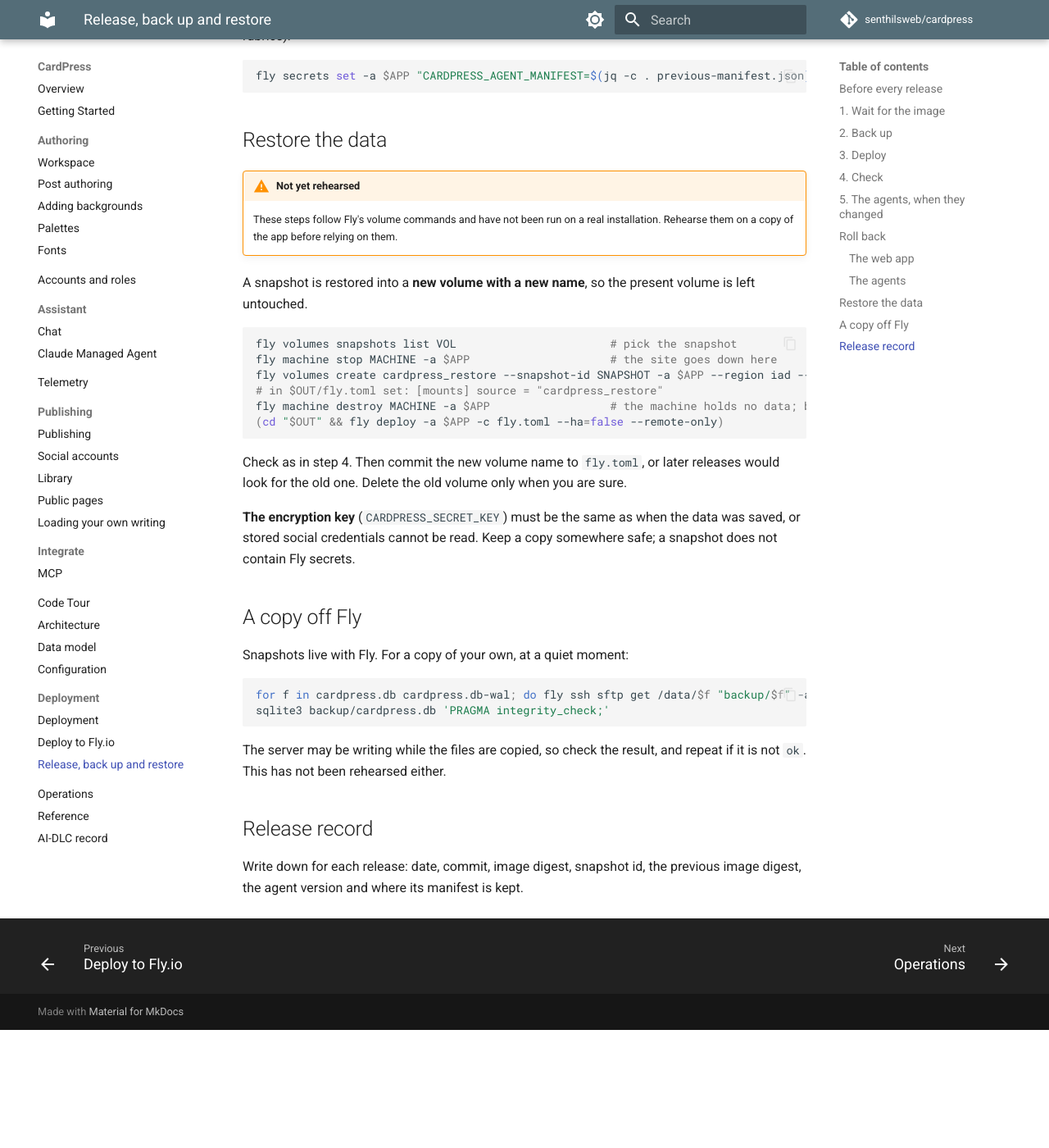
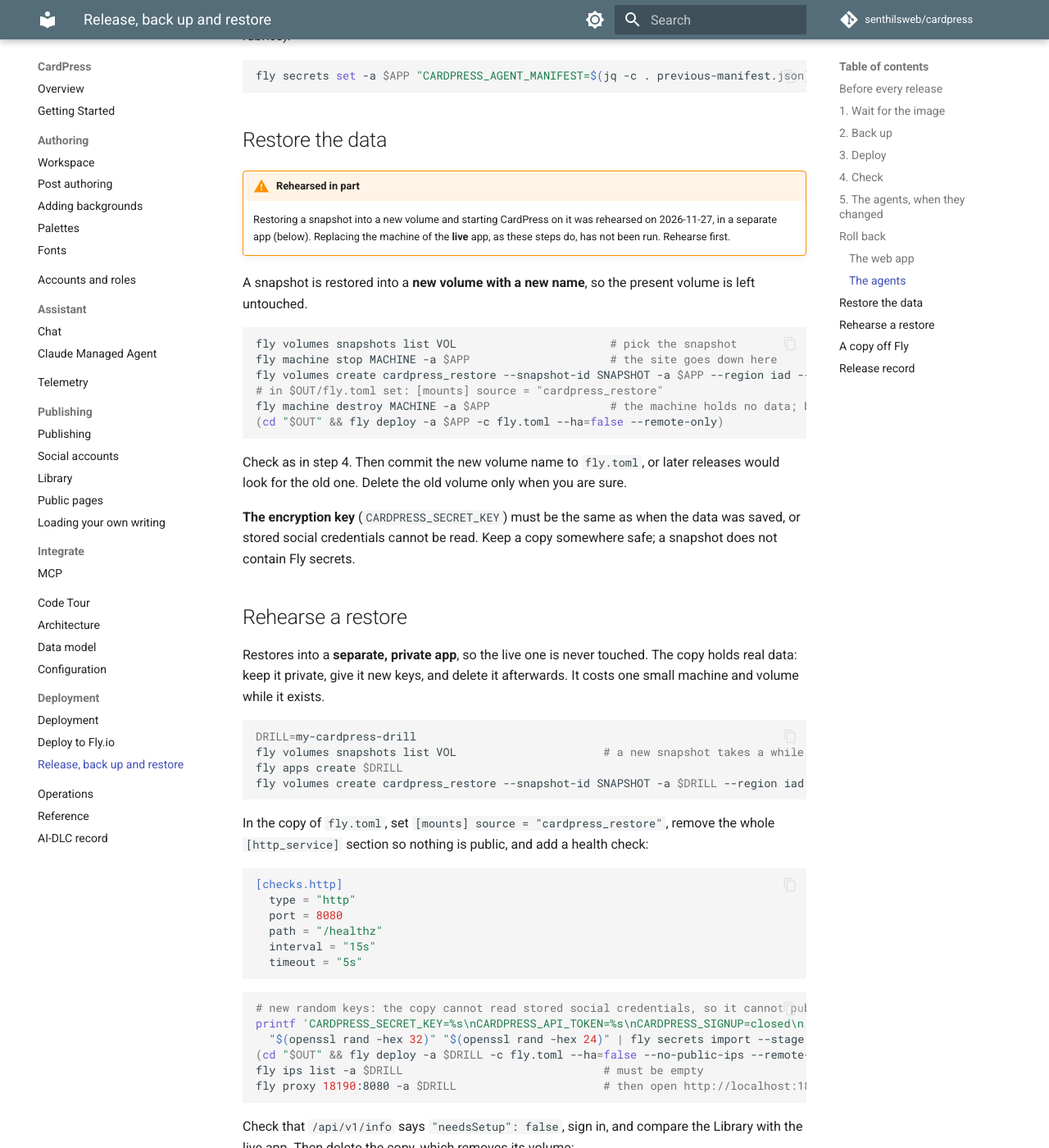
Before and after one commit to senthilsweb/cardpress, an MkDocs documentation site: the page built from docs/release.md, in a window 1280 px wide and 1400 px high, scrolled down 2542 px. Shown: the whole window at 82% size. Built offline with MkDocs 1.6.1 and Material for MkDocs 9.7.7, drawn with Linux system fonts in a browser that asks for light colours; comment, search, counter and statistics services are not loaded; before the commit the page ends 3798 px from its top, so only the background shows below that; some of the changed text lies outside the part shown.

Commit message:
Docs: how to rehearse a restore, and what has been proven
Co-Authored-By: Claude Sonnet 5.5 <noreply@anthropic.com>

````diff
--- a/docs/release.md
+++ b/docs/release.md
@@ -110,9 +110,9 @@ fly secrets set -a $APP "CARDPRESS_AGENT_MANIFEST=$(jq -c . previous-manifest.js
 
 ## Restore the data
 
-!!! warning "Not yet rehearsed"
-    These steps follow Fly's volume commands and have not been run on a real installation. Rehearse them on a copy of the
-    app before relying on them.
+!!! warning "Rehearsed in part"
+    Restoring a snapshot into a new volume and starting CardPress on it was rehearsed on 2026-11-27, in a separate app
+    (below). Replacing the machine of the **live** app, as these steps do, has not been run. Rehearse first.
 
 A snapshot is restored into a **new volume with a new name**, so the present volume is left untouched.
 
@@ -131,6 +131,46 @@ the old volume only when you are sure.
 **The encryption key** (`CARDPRESS_SECRET_KEY`) must be the same as when the data was saved, or stored social
 credentials cannot be read. Keep a copy somewhere safe; a snapshot does not contain Fly secrets.
 
+## Rehearse a restore
+
+Restores into a **separate, private app**, so the live one is never touched. The copy holds real data: keep it private,
+give it new keys, and delete it afterwards. It costs one small machine and volume while it exists.
+
+```bash
+DRILL=my-cardpress-drill
+fly volumes snapshots list VOL                      # a new snapshot takes a while to appear: wait for "created"
+fly apps create $DRILL
+fly volumes create cardpress_restore --snapshot-id SNAPSHOT -a $DRILL --region iad --size 1 -y
+```
+
+In the copy of `fly.toml`, set `[mounts] source = "cardpress_restore"`, remove the whole `[http_service]` section so
+nothing is public, and add a health check:
+
+```toml
+[checks.http]
+  type = "http"
+  port = 8080
+  path = "/healthz"
+  interval = "15s"
+  timeout = "5s"
+```
+
+```bash
+# new random keys: the copy cannot read stored social credentials, so it cannot publish. No assistant settings.
+printf 'CARDPRESS_SECRET_KEY=%s\nCARDPRESS_API_TOKEN=%s\nCARDPRESS_SIGNUP=closed\n' \
+  "$(openssl rand -hex 32)" "$(openssl rand -hex 24)" | fly secrets import --stage -a $DRILL
+(cd "$OUT" && fly deploy -a $DRILL -c fly.toml --ha=false --no-public-ips --remote-only)
+fly ips list -a $DRILL                              # must be empty
+fly proxy 18190:8080 -a $DRILL                      # then open http://localhost:18190
+```
+
+Check that `/api/v1/info` says `"needsSetup": false`, sign in, and compare the Library with the live app. Then delete
+the copy, which removes its volume:
+
+```bash
+fly apps destroy $DRILL
+```
+
 ## A copy off Fly
 
 Snapshots live with Fly. For a copy of your own, at a quiet moment:
````
